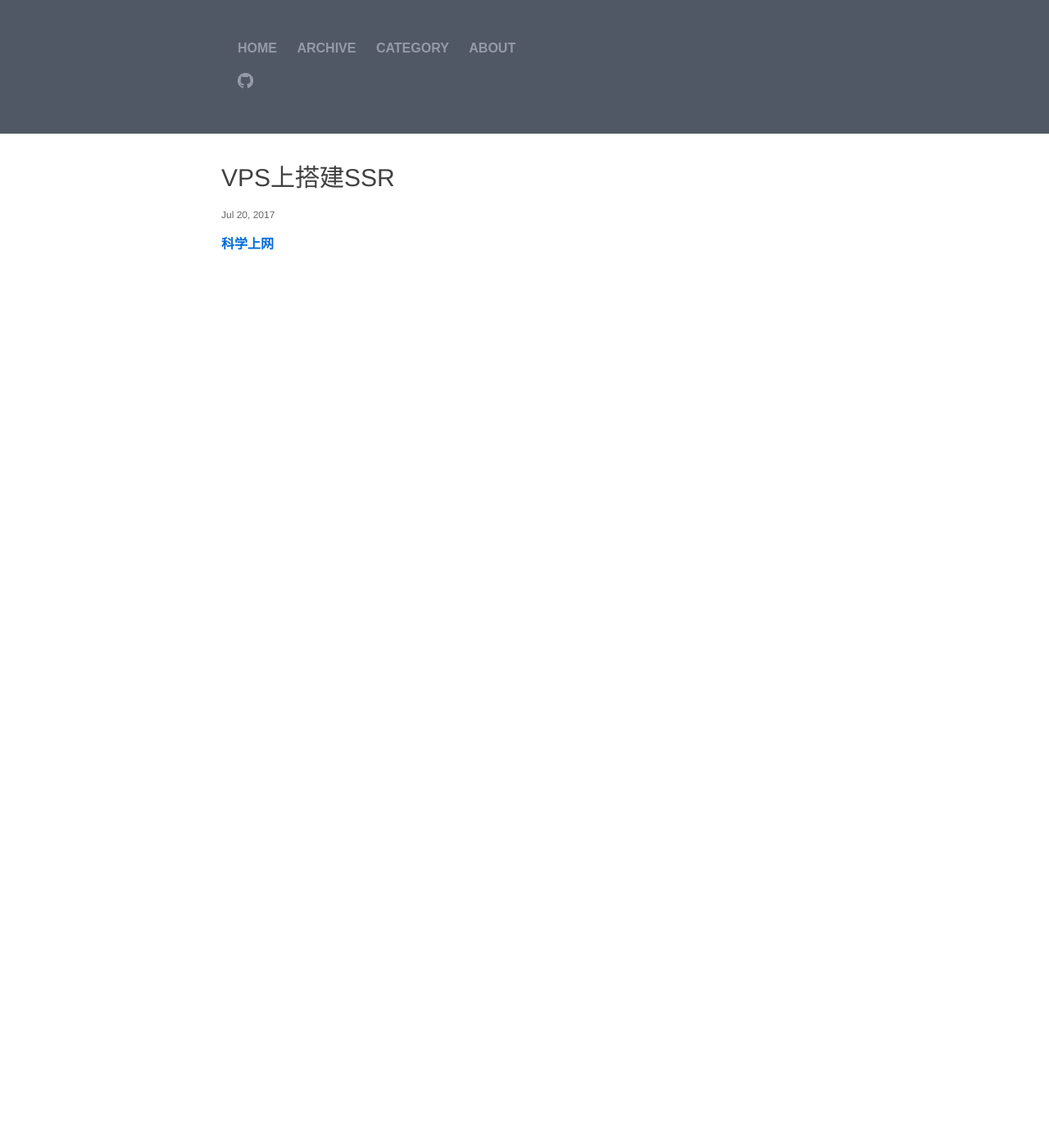
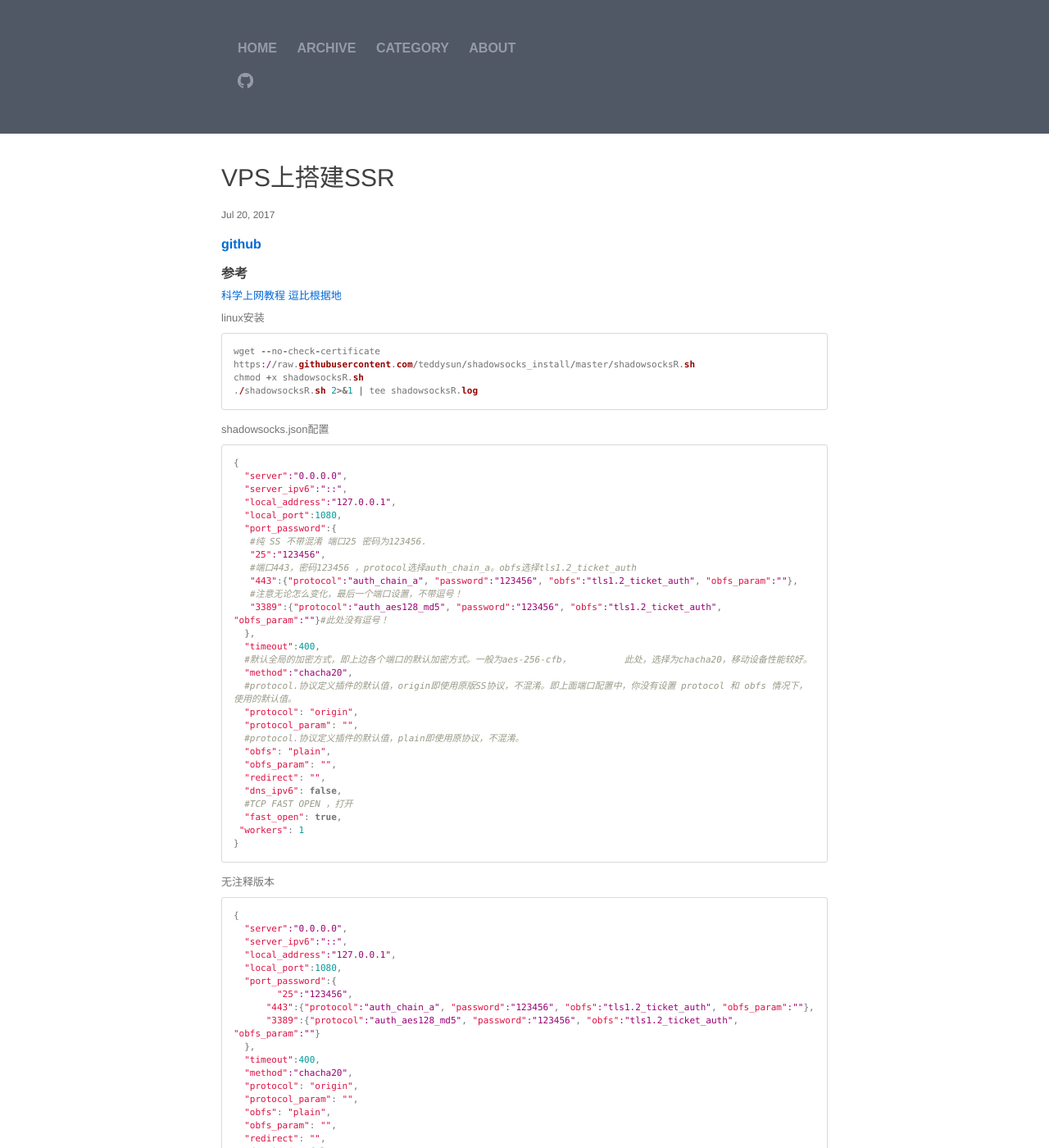
Before and after one commit to zlei1/zlei1.github.io, a Jekyll site: the page built from _posts/2017-07-20-VPS-SSR.markdown, in a window 1280 px wide and 1400 px high. Shown: the whole window at 82% size. Built offline with Jekyll 4.4.1, drawn with Linux system fonts in a browser that asks for light colours; comment, search, counter and statistics services are not loaded; some of the changed text lies outside the part shown.

Commit message:
修改科学上网教程

````diff
--- a/_posts/2017-07-20-VPS-SSR.markdown
+++ b/_posts/2017-07-20-VPS-SSR.markdown
@@ -5,4 +5,96 @@ date: 2017-07-20
 categories: ss
 ---
 
-#### [科学上网](https://jasper-1024.github.io/2016/06/26/VPS%E7%A7%91%E5%AD%A6%E4%B8%8A%E7%BD%91%E6%95%99%E7%A8%8B%E7%B3%BB%E5%88%97/)
+#### [github](https://github.com/breakwa11/shadowsocks-rss)
+
+#### 参考
+[科学上网教程](https://jasper-1024.github.io/2016/06/26/VPS%E7%A7%91%E5%AD%A6%E4%B8%8A%E7%BD%91%E6%95%99%E7%A8%8B%E7%B3%BB%E5%88%97/)
+[逗比根据地](https://doub.io/)
+
+linux安装
+```ruby
+wget --no-check-certificate https://raw.githubusercontent.com/teddysun/shadowsocks_install/master/shadowsocksR.sh
+chmod +x shadowsocksR.sh
+./shadowsocksR.sh 2>&1 | tee shadowsocksR.log
+```
+
+
+shadowsocks.json配置
+```ruby
+{
+  "server":"0.0.0.0",
+  "server_ipv6":"::",
+  "local_address":"127.0.0.1",
+  "local_port":1080,
+  "port_password":{
+   #纯 SS 不带混淆 端口25 密码为123456.
+   "25":"123456",
+   #端口443，密码123456 ，protocol选择auth_chain_a。obfs选择tls1.2_ticket_auth
+   "443":{"protocol":"auth_chain_a", "password":"123456", "obfs":"tls1.2_ticket_auth", "obfs_param":""},
+   #注意无论怎么变化，最后一个端口设置，不带逗号！
+   "3389":{"protocol":"auth_aes128_md5", "password":"123456", "obfs":"tls1.2_ticket_auth", "obfs_param":""}#此处没有逗号！
+  },
+  "timeout":400,
+  #默认全局的加密方式，即上边各个端口的默认加密方式。一般为aes-256-cfb，		此处，选择为chacha20，移动设备性能较好。
+  "method":"chacha20",
+  #protocol.协议定义插件的默认值，origin即使用原版SS协议，不混淆。即上面端口配置中，你没有设置 protocol 和 obfs 情况下，使用的默认值。
+  "protocol": "origin",
+  "protocol_param": "",
+  #protocol.协议定义插件的默认值，plain即使用原协议，不混淆。
+  "obfs": "plain",
+  "obfs_param": "",
+  "redirect": "",
+  "dns_ipv6": false,
+  #TCP FAST OPEN ，打开
+  "fast_open": true,
+ "workers": 1
+}
+```
+
+无注释版本
+```ruby
+{
+  "server":"0.0.0.0",
+  "server_ipv6":"::",
+  "local_address":"127.0.0.1",
+  "local_port":1080,
+  "port_password":{
+   	"25":"123456",
+      "443":{"protocol":"auth_chain_a", "password":"123456", "obfs":"tls1.2_ticket_auth", "obfs_param":""},
+      "3389":{"protocol":"auth_aes128_md5", "password":"123456", "obfs":"tls1.2_ticket_auth", "obfs_param":""}
+  },
+  "timeout":400,
+  "method":"chacha20",
+  "protocol": "origin",
+  "protocol_param": "",
+  "obfs": "plain",
+  "obfs_param": "",
+  "redirect": "",
+  "dns_ipv6": false,
+  "fast_open": true,
+  "workers": 1
+}
+```
+
+重启SSR
+```ruby
+/etc/init.d/shadowsocks restart
+```
+
+更新SSR 需先另存shadowsocks.json文件
+```ruby
+./shadowsocksR.sh uninstall
+```
+之后重新执行安装脚本即可
+
+混淆插件简介
+```ruby
+ShadowsocksR目前支持的混淆插件（此类型的插件用于定义加密后的通信协议）：
+plain ,http_simple ,http_post,random_head ,tls1.2_ticketauth 协议定义插件(用于定义加密前的协议): origin, auth_sha1, auth_sha1_v2, auth_sha1_v4, auth_aes128_md5/auth_aes128_sha1
+
+auth_aes128_md5/auth_aes128_sha1 支持 单端口多用户，即一个端口 可以配置 几个不同的密码
+```
+
+[ShadowsocksR 协议插件文档](https://github.com/breakwa11/shadowsocks-rss/blob/master/ssr.md)
+
+[官方 ShadowsocksR单端口多用户配置方法](https://breakwa11.blogspot.ru/2017/01/shadowsocksr-mu.html?m=1)
````
